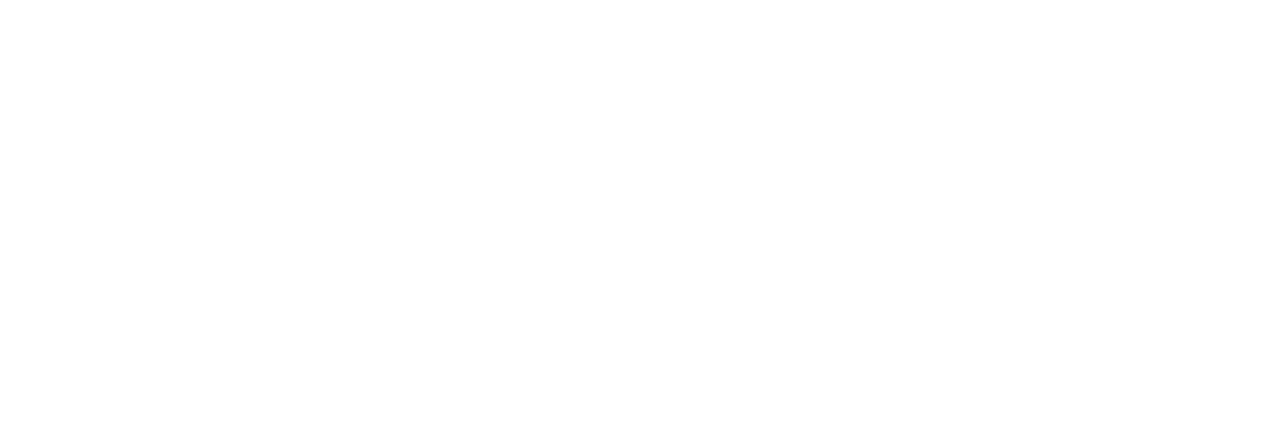
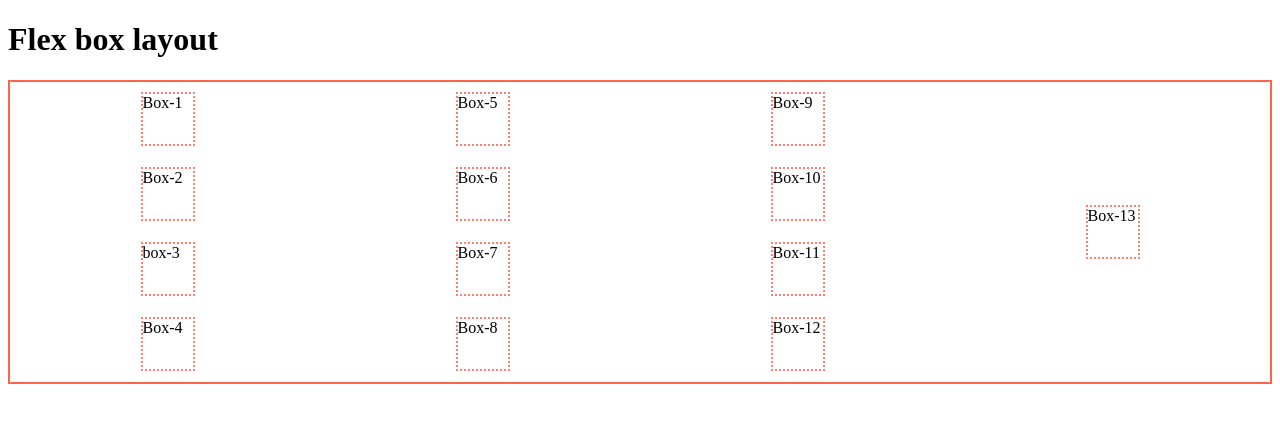
Before and after one commit to sor1ful/flexbox, a plain HTML site: page index.html in a window 1280 px wide. Drawn offline with Linux system fonts and the light colour scheme.

Commit message:
Flex box  primary complete

```diff
--- a/index.html
+++ b/index.html
@@ -7,15 +7,22 @@
     <link rel="stylesheet" href="style.css">
 </head>
 <body>
-    <header>
-
-    </header>
-    <main>
-
-    </main>
-    <footer>
-
-    </footer>
+    <h1>Flex box layout</h1>
+<div class="container">
+    <div class="box">Box-1 </div>
+    <div class="box">Box-2</div>
+    <div class="box">box-3</div>
+    <div class="box">Box-4</div>
+    <div class="box">Box-5</div>
+    <div class="box">Box-6</div>
+    <div class="box">Box-7</div>
+    <div class="box">Box-8</div>
+    <div class="box">Box-9</div>
+    <div class="box">Box-10</div>
+    <div class="box">Box-11</div>
+    <div class="box">Box-12</div>
+    <div class="box">Box-13</div>
+</div>
 
 </body>
 </html>
--- a/style.css
+++ b/style.css
@@ -0,0 +1,17 @@
+.container{
+    border: 2px solid tomato;
+    display: flex;
+    justify-content: space-around;
+    height: 300px;
+    /*flex-direction: row-revese;*/
+    flex-wrap: wrap;
+    flex-direction: column;
+    align-items: center;
+
+}
+.box{
+    width: 50px;
+    height: 50px;
+    border: 2px dotted salmon;
+    margin: 10px;
+}
```
